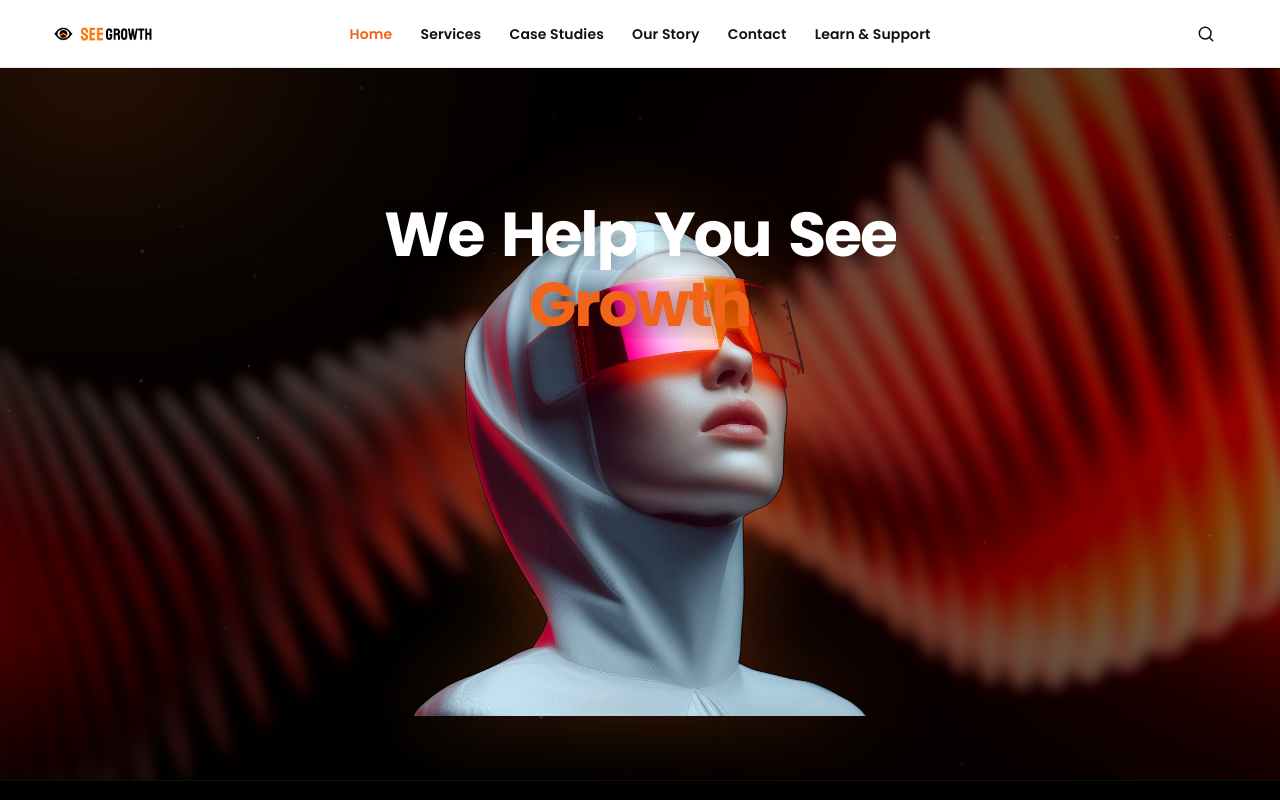
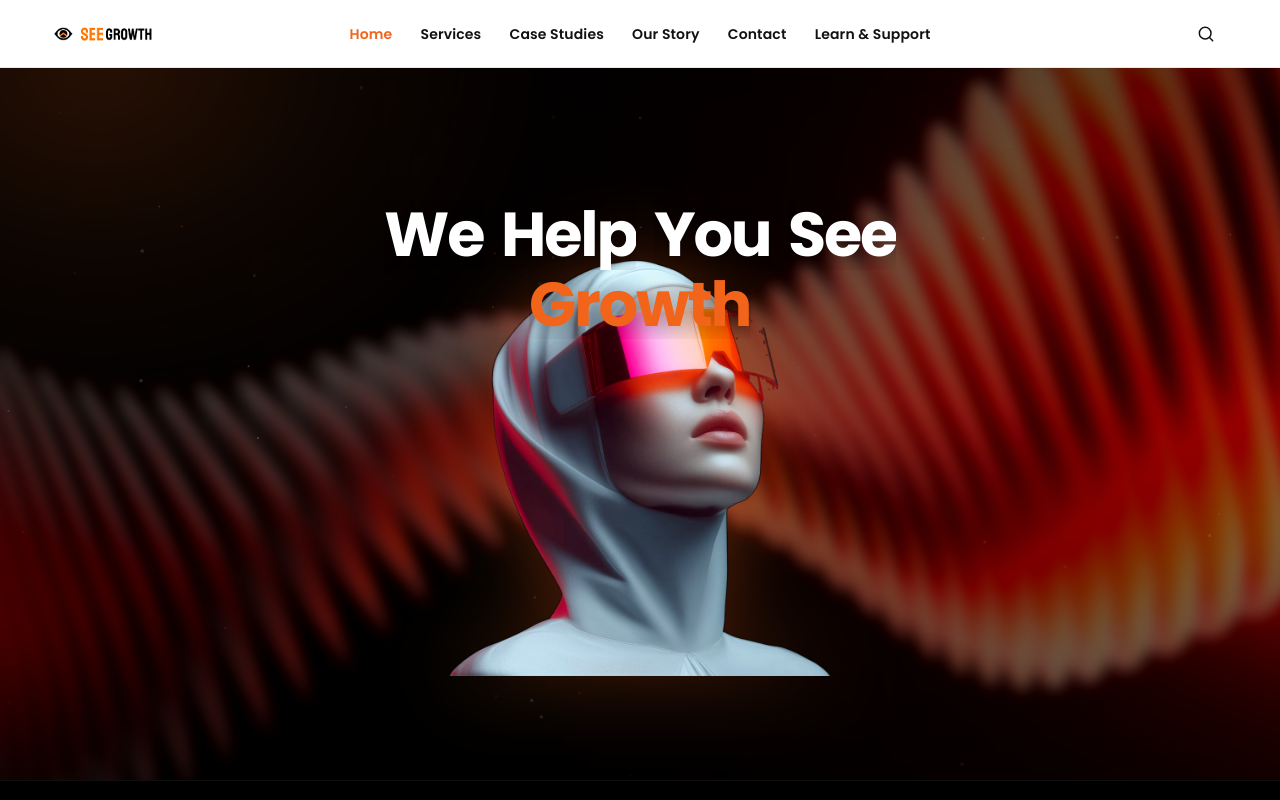
Before and after one commit to Esimuda/SeeGrowth, a React (Vite) app: page / in a window 1280 px wide. Shown: the top 800 px of the page. Built offline with nearby package versions, Linux system fonts and the light colour scheme.

Commit message:
Reduce the hero portrait size again on all breakpoints.
Scales the centered figure down to give the headline and carousel more space.

```diff
--- a/src/hero.css
+++ b/src/hero.css
@@ -391,8 +391,8 @@
   position: absolute;
   inset: 0;
   z-index: 2;
-  width: min(44vw, 540px);
-  height: min(62vh, 640px);
+  width: min(36vw, 440px);
+  height: min(52vh, 520px);
   margin: auto;
   display: flex;
   align-items: center;
@@ -455,8 +455,8 @@
   }
 
   .hero-person {
-    width: min(56vw, 500px);
-    height: min(64vh, 600px);
+    width: min(44vw, 400px);
+    height: min(54vh, 480px);
   }
 }
 
```
